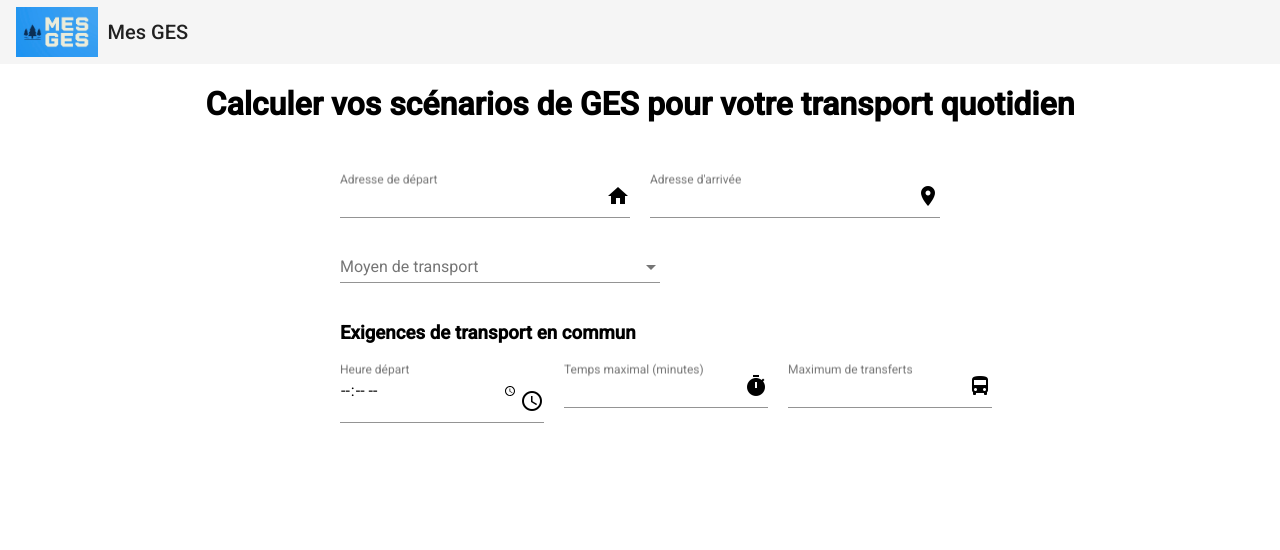
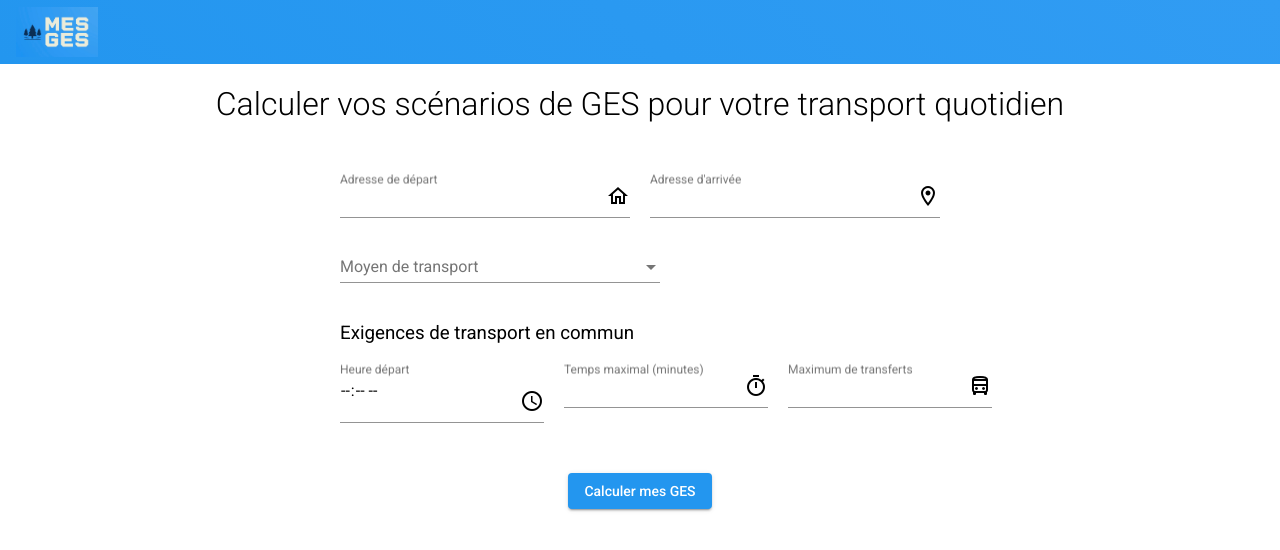
Before and after one commit to new-cfjs/mes-ges-dashboard, an Angular app: page / in a window 1280 px wide. Shown: the top 550 px of the page. Built offline with nearby package versions, Linux system fonts and the light colour scheme.

Commit message:
Improve look and feel with new theme + add new car years field

```diff
--- a/src/app/app.module.ts
+++ b/src/app/app.module.ts
@@ -14,6 +14,7 @@ import {ReactiveFormsModule} from '@angular/forms';
 import {MatSelectModule} from '@angular/material/select';
 import {HttpClientModule} from '@angular/common/http';
 import {MatAutocompleteModule} from '@angular/material/autocomplete';
+import {MatButtonModule} from '@angular/material/button';
 
 @NgModule({
   declarations: [
@@ -32,7 +33,8 @@ import {MatAutocompleteModule} from '@angular/material/autocomplete';
     ReactiveFormsModule,
     MatSelectModule,
     HttpClientModule,
-    MatAutocompleteModule
+    MatAutocompleteModule,
+    MatButtonModule
   ],
   providers: [],
   bootstrap: [AppComponent]
--- a/src/app/components/calculateur-form/calculateur-form.component.html
+++ b/src/app/components/calculateur-form/calculateur-form.component.html
@@ -1,7 +1,5 @@
 <mat-toolbar>
   <img src="../../../assets/logo.jpg" height="50px" />
-  &nbsp;
-  Mes GES
 </mat-toolbar>
 
 <h1>Calculer vos scénarios de GES pour votre transport quotidien</h1>
@@ -12,7 +10,7 @@
       <mat-form-field appearance="legacy" floatLabel="always">
         <mat-label>Adresse de départ</mat-label>
         <input matInput formControlName="startAddressCtrl" [matAutocomplete]="startAddressAuto">
-        <mat-icon matSuffix>home_pin</mat-icon>
+        <mat-icon matSuffix fontSet="material-icons-outlined">home_pin</mat-icon>
         <mat-autocomplete #startAddressAuto="matAutocomplete" panelWidth="auto" [displayWith]="addressDisplayFn">
           <mat-option *ngFor="let result of startAddressResults" [value]="result">
             {{result.name}}
@@ -22,7 +20,7 @@
       <mat-form-field appearance="legacy" floatLabel="always">
         <mat-label>Adresse d'arrivée</mat-label>
         <input matInput formControlName="endAddressCtrl" [matAutocomplete]="endAddressAuto">
-        <mat-icon matSuffix>location_on</mat-icon>
+        <mat-icon matSuffix fontSet="material-icons-outlined">location_on</mat-icon>
         <mat-autocomplete #endAddressAuto="matAutocomplete" panelWidth="auto">
           <mat-option *ngFor="let result of endAddressResults" [value]="result">
             {{result.name}}
@@ -40,18 +38,25 @@
         </mat-select>
       </mat-form-field>
     </div>
-    <div *ngIf="['Voiture', 'Covoiturage'].indexOf(gesForm.get('transportationModeCtrl')?.value) > -1">
+    <div *ngIf="['Voiture', 'Covoiturage'].indexOf(gesForm.get('transportationModeCtrl')?.value) > -1" formGroupName="carFormGroup">
       <h3>Spécifications de la voiture</h3>
       <div fxLayout="row" fxLayoutGap="20px">
+        <!-- TODO S'assurer qu'un type de voiture existe lorsque changer année, make ou model -->
+        <mat-form-field appearance="legacy">
+          <mat-label>Année</mat-label>
+          <mat-select formControlName="yearCtrl">
+            <mat-option *ngFor="let year of carService.retrieveCarYears() | async" [value]="year">{{year}}</mat-option>
+          </mat-select>
+        </mat-form-field>
         <mat-form-field appearance="legacy">
           <mat-label>Marque</mat-label>
-          <mat-select formControlName="carMakeCtrl" (selectionChange)="loadCarModels()">
+          <mat-select formControlName="makeCtrl" (selectionChange)="loadCarModels($event)">
             <mat-option *ngFor="let make of carService.retrieveCarMakes() | async" [value]="make">{{make}}</mat-option>
           </mat-select>
         </mat-form-field>
         <mat-form-field appearance="legacy">
           <mat-label>Modèle</mat-label>
-          <mat-select formControlName="carModelCtrl">
+          <mat-select formControlName="modelCtrl">
             <mat-option *ngFor="let model of carModels$ | async" [value]="model">{{model}}</mat-option>
           </mat-select>
         </mat-form-field>
@@ -68,17 +73,17 @@
         <mat-form-field appearance="legacy" floatLabel="always">
           <mat-label>Temps maximal (minutes)</mat-label>
           <input matInput type="number">
-          <mat-icon matSuffix>timer</mat-icon>
+          <mat-icon matSuffix fontSet="material-icons-outlined">timer</mat-icon>
         </mat-form-field>
         <mat-form-field appearance="legacy" floatLabel="always">
           <mat-label>Maximum de transferts</mat-label>
           <input matInput type="number">
-          <mat-icon matSuffix>directions_bus_outlined</mat-icon>
-<!--          <span class="material-icons-outlined" matSuffix>-->
-<!--            directions_bus_filled-->
-<!--          </span>-->
+          <mat-icon matSuffix fontSet="material-icons-outlined">directions_bus_outlined</mat-icon>
         </mat-form-field>
       </div>
     </div>
+    <div class="actions" fxLayout="row" fxLayoutAlign="space-around">
+      <button mat-raised-button color="primary">Calculer mes GES</button>
+    </div>
   </form>
 </div>
--- a/src/app/components/calculateur-form/calculateur-form.component.scss
+++ b/src/app/components/calculateur-form/calculateur-form.component.scss
@@ -1,3 +1,7 @@
+mat-toolbar {
+  background: linear-gradient(41deg, #2396ef 0%, #319cf3 100%);
+}
+
 h1 {
   text-align: center;
   margin-bottom: 50px;
@@ -10,5 +14,9 @@ h1 {
     .mat-form-field {
       width: 320px;
     }
+
+    .actions {
+      margin-top: 30px;
+    }
   }
 }
--- a/src/app/components/calculateur-form/calculateur-form.component.ts
+++ b/src/app/components/calculateur-form/calculateur-form.component.ts
@@ -4,6 +4,7 @@ import {GeoCodingService} from '../../services/geo-coding.service';
 import {debounceTime, Observable, take} from 'rxjs';
 import {Place} from '../../models/place.model';
 import {CarService} from '../../services/car.service';
+import {MatSelectChange} from '@angular/material/select';
 
 @Component({
   selector: 'app-calculateur-form',
@@ -27,8 +28,11 @@ export class CalculateurFormComponent implements OnInit {
       startAddressCtrl: [''],
       endAddressCtrl: [''],
       transportationModeCtrl: [''],
-      carMakeCtrl: [''],
-      carModelCtrl: ['']
+      carFormGroup: this.fb.group({
+        yearCtrl: [''],
+        makeCtrl: [''],
+        modelCtrl: ['']
+      })
     });
 
     this.initAutocomplete();
@@ -64,7 +68,7 @@ export class CalculateurFormComponent implements OnInit {
     return address ? address.name : '';
   }
 
-  public loadCarModels(): void {
-    this.carModels$ = this.carService.retrieveCarModels(this.gesForm.get('carMakeCtrl')!.value);
+  public loadCarModels(selectedMake: MatSelectChange): void {
+    this.carModels$ = this.carService.retrieveCarModels(selectedMake.value);
   }
 }
--- a/src/app/services/car.service.ts
+++ b/src/app/services/car.service.ts
@@ -15,4 +15,8 @@ export class CarService {
   public retrieveCarModels(make: string): Observable<string[]> {
     return make ? of(['Celica', 'Camry', 'Corolla']) : of([]);
   }
+
+  public retrieveCarYears(): Observable<number[]> {
+    return of(Array.from({length: (2023 - 1995)}, (v, k) => k + 1995).sort((a, b) => b - a));
+  }
 }
--- a/src/index.html
+++ b/src/index.html
@@ -8,7 +8,8 @@
   <link rel="icon" type="image/x-icon" href="favicon.ico">
   <link rel="preconnect" href="https://fonts.gstatic.com">
   <link href="https://fonts.googleapis.com/css2?family=Roboto:wght@300;400;500&display=swap" rel="stylesheet">
-  <link href="https://fonts.googleapis.com/icon?family=Material+Icons" rel="stylesheet">
+<!--  <link href="https://fonts.googleapis.com/icon?family=Material+Icons" rel="stylesheet">-->
+  <link href="https://fonts.googleapis.com/css?family=Material+Icons|Material+Icons+Outlined|Material+Icons+Two+Tone|Material+Icons+Round|Material+Icons+Sharp" rel="stylesheet">
 </head>
 <body>
   <app-root></app-root>
--- /dev/null
+++ b/src/mesges-theme.scss
@@ -0,0 +1,9 @@
+h1 {
+  font-weight: 300;
+}
+
+h3 {
+  font-weight: 400;
+}
+
+input[type="time"]::-webkit-calendar-picker-indicator { background: none; display:none; }
--- /dev/null
+++ b/src/mesges-variables.scss
@@ -0,0 +1,34 @@
+
+
+$primary-palette: (
+  50 : #e5f2fd,
+  100 : #bde0fa,
+  200 : #91cbf7,
+  300 : #65b6f4,
+  400 : #44a6f1,
+  500 : #2396ef,
+  600 : #1f8eed,
+  700 : #1a83eb,
+  800 : #1579e8,
+  900 : #0c68e4,
+  A100 : #ffffff,
+  A200 : #dbe9ff,
+  A400 : #a8c9ff,
+  A700 : #8fbaff,
+  contrast: (
+    50 : #000000,
+    100 : #000000,
+    200 : #000000,
+    300 : #000000,
+    400 : #000000,
+    500 : #ffffff,
+    600 : #ffffff,
+    700 : #ffffff,
+    800 : #ffffff,
+    900 : #ffffff,
+    A100 : #000000,
+    A200 : #000000,
+    A400 : #000000,
+    A700 : #000000,
+  )
+);
--- a/src/styles.scss
+++ b/src/styles.scss
@@ -2,7 +2,8 @@
 // Custom Theming for Angular Material
 // For more information: https://material.angular.io/guide/theming
 @use '@angular/material' as mat;
-// Plus imports for other components in your app.
+@use 'mesges-theme' as mesges-theme;
+@use 'mesges-variables' as mesges-variables;
 
 // Include the common styles for Angular Material. We include this here so that you only
 // have to load a single css file for Angular Material in your app.
@@ -12,7 +13,7 @@
 // Define the palettes for your theme using the Material Design palettes available in palette.scss
 // (imported above). For each palette, you can optionally specify a default, lighter, and darker
 // hue. Available color palettes: https://material.io/design/color/
-$mes-ges-primary: mat.define-palette(mat.$indigo-palette);
+$mes-ges-primary: mat.define-palette(mesges-variables.$primary-palette);
 $mes-ges-accent: mat.define-palette(mat.$pink-palette, A200, A100, A400);
 
 // The warn palette is optional (defaults to red).
```
